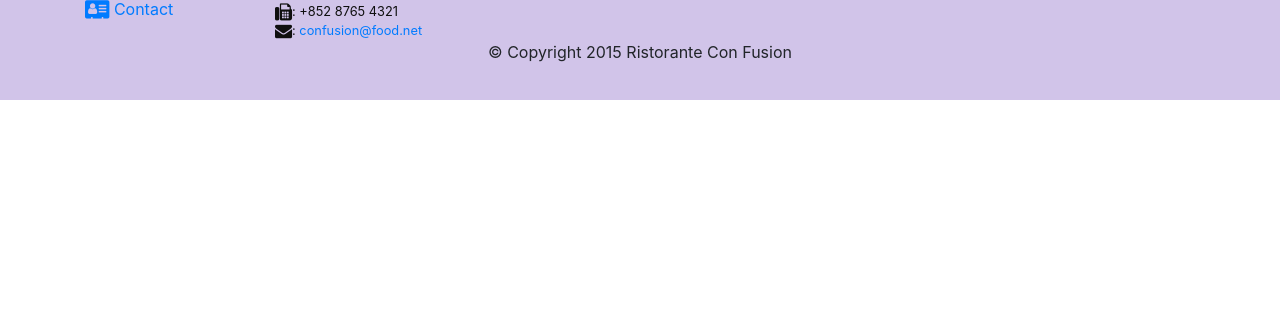
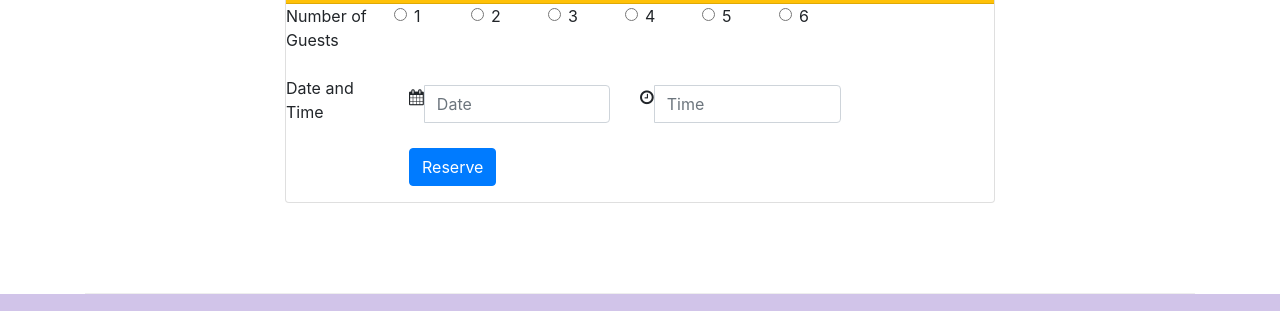
Before and after one commit to impriyansh8/bootstrap4, a website: page index.html in a window 1280 px wide. Shown: the part 1640-1951 px from the top of the page. Before the commit the page ends 1740 px from the top, so only its background shows below. Drawn offline with nearby package versions, Linux system fonts and the light colour scheme.

Commit message:
Assignment 2

```diff
--- a/index.html
+++ b/index.html
@@ -32,12 +32,17 @@
     <header class="jumbotron">
         <div class="container">
             <div class="row row-header">
-                <div class="col-12 col-sm-8">
+                <div class="col-12 col-sm-6">
                     <h1>Ristorante Con Fusion</h1>
                     <p>We take inspiration from the World's best cuisines, and create a unique fusion experience. Our lipsmacking creations will tickle your culinary senses!</p>
                 </div>
-                <div class="col col-sm align-self-center">
+                <div class="col-12 col-sm-3 align-self-center">
                     <img class="img-fluid" src="img/logo.png" />
+                </div>
+                <div class="col col-sm-3 align-self-center">
+                    <a role="button" class="btn btn-warning btn-block" href="#reserveTable">
+                        Reserve a Table
+                    </a>
                 </div>
             </div>
         </div>
@@ -52,7 +57,10 @@
                 <div class="media">
                     <img class="d-flex mr-3 img-thumbnail align-self-center" src="img/uthappizza.png" alt="Uthappizza" />
                     <div class="media-body">
-                        <h2 class="mt-0">Uthappizza</h2>
+                        <h2 class="mt-0">
+                            Uthappizza <span class="badge badge-danger">HOT</span>
+                            <span class="badge badge-pill badge-default">$4.99</span>
+                        </h2>
                         <p class="hidden-xs-down">A unique combination of Indian Uthappam (pancake) and Italian pizza, topped with Cerignola olives, ripe vine cherry tomatoes, Vidalia onion, Guntur chillies and Buffalo Paneer.</p>
                     </div>
                 </div>
@@ -67,7 +75,7 @@
             <div class="col-sm col-md">
                 <div class="media">
                     <div class="media-body">
-                        <h2 class="mt-0">Weekend Grand Buffet</h2>
+                        <h2 class="mt-0">Weekend Grand Buffet <span class="badge badge-danger">NEW</span></h2>
                         <p class="hidden-xs-down">Featuring mouthwatering combinations with a choice of five different salads, six enticing appetizers, six main entrees and five choicest desserts. Free flowing bubbly and soft drinks. All for just $19.99 per person </p>
                     </div>
                     <img class="d-flex ml-3 img-thumbnail align-self-center" src="img/buffet.png" alt="Buffet" />
@@ -86,6 +94,72 @@
                         <h2 class="mt-0">Alberto Somayya</h2>
                         <h4>Executive Chef</h4>
                         <p class="hidden-xs-down">Award winning three-star Michelin chef with wide International experience having worked closely with whos-who in the culinary world, he specializes in creating mouthwatering Indo-Italian fusion experiences. </p>
+                    </div>
+                </div>
+            </div>
+        </div>
+        <div class="row row-content" id="reserveTable">
+            <div class="col col-sm-8 offset-sm-2">
+                <div class="card">
+                    <div class="card-header bg-warning text-white">
+                        <h3 class="mb-0">Reserve a Table</h3>
+                    </div>
+                    <div class="card-block">
+                        <form>
+                            <div class="form-group row">
+                                <label for="numGuests" class="col-form-group col-sm-2">Number of Guests</label>
+                                <div class="col-sm-8 row">
+                                    <div class="form-check col-2">
+                                        <label class="form-check-label">
+                                            <input type="radio" class="form-check-input" name="numGuests" value="1" />1
+                                        </label>
+                                    </div>
+                                    <div class="form-check col-2">
+                                        <label class="form-check-label">
+                                            <input type="radio" class="form-check-input" name="numGuests" value="2" />2
+                                        </label>
+                                    </div>
+                                    <div class="form-check col-2">
+                                        <label class="form-check-label">
+                                            <input type="radio" class="form-check-input" name="numGuests" value="3" />3
+                                        </label>
+                                    </div>
+                                    <div class="form-check col-2">
+                                        <label class="form-check-label">
+                                            <input type="radio" class="form-check-input" name="numGuests" value="4" />4
+                                        </label>
+                                    </div>
+                                    <div class="form-check col-2">
+                                        <label class="form-check-label">
+                                            <input type="radio" class="form-check-input" name="numGuests" value="5" />5
+                                        </label>
+                                    </div>
+                                    <div class="form-check col-2">
+                                        <label class="form-check-label">
+                                            <input type="radio" class="form-check-input" name="numGuests" value="6" />6
+                                        </label>
+                                    </div>
+                                </div>
+                            </div>
+                            <div class="form-group row">
+                                <label class="col-form-group col-sm-2" for="date time">Date and Time</label>
+                                <div class="col-sm-8 row align-items-center">
+                                    <div class="col-sm-6 input-group">
+                                        <div class="input-group-addon"><span class="fa fa-calendar"></span></div>
+                                        <input type="text" class="form-control" name="date" id="date" placeholder="Date" />
+                                    </div>
+                                    <div class="col-sm-6 input-group">
+                                        <div class="input-group-addon"><span class="fa fa-clock-o"></span></div>
+                                        <input type="text" class="form-control" name="time" id="time" placeholder="Time" />
+                                    </div>
+                                </div>
+                            </div>
+                            <div class="form-group row">
+                                <div class="col-sm-10 offset-sm-2">
+                                    <button type="submit" class="btn btn-primary">Reserve</button>
+                                </div>
+                            </div>
+                        </form>
                     </div>
                 </div>
             </div>
```
